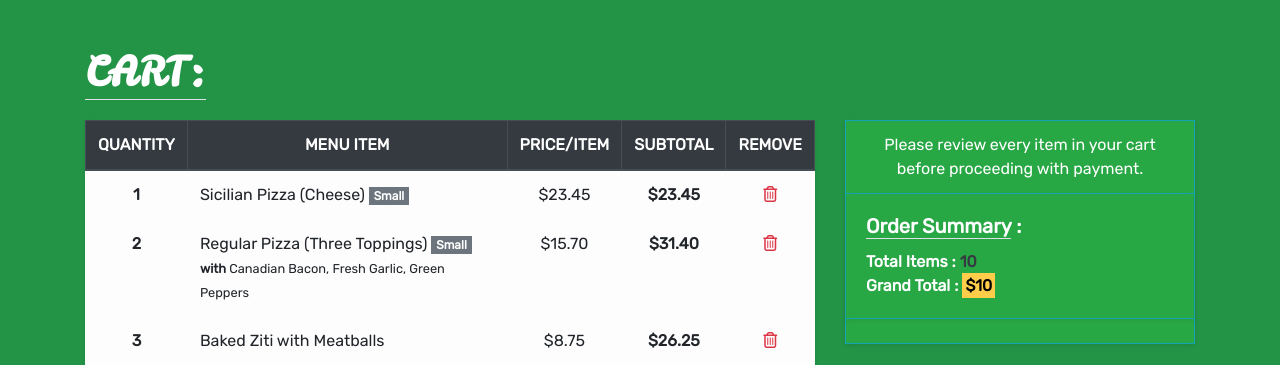
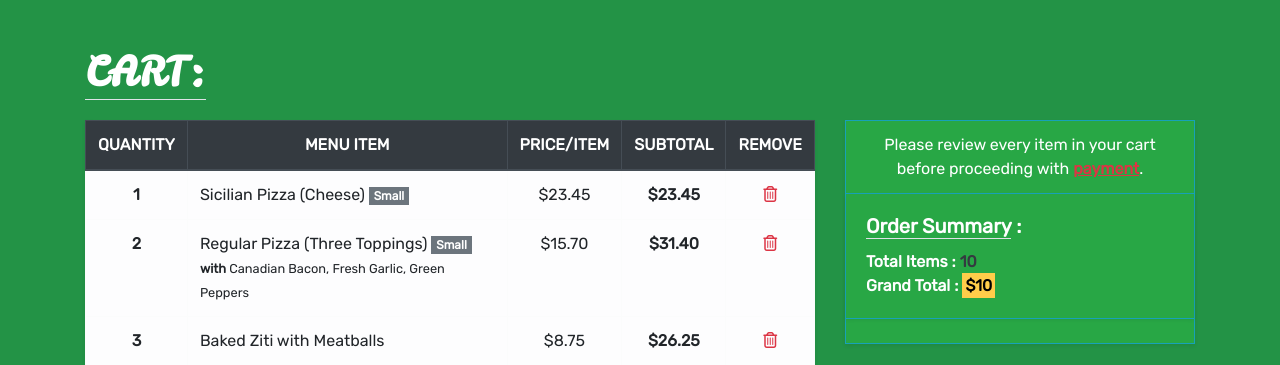
Before and after one commit to guymelef/django-pizza, a Django app: template templates/cart/cart.html in a window 1280 px wide. Shown: the part 60-425 px from the top of the page. Run offline with Django 3.2, Linux system fonts and the light colour scheme; data comes from the database, SQL or seed files in the repository; the template is opened without the code that fills it: values that come from a table or form of the project are taken from there, most other values are stand-ins (such as "Sample title", 1, 10 or a date in 2020); some libraries are stand-ins or nearby versions.

Commit message:
Add link to list of test credit cards to use for payment

```diff
--- a/templates/cart/cart.html
+++ b/templates/cart/cart.html
@@ -49,7 +49,7 @@
         </div>
         <div class="col-lg-4">
           <div class="card bg-success text-white border-info mb-3 rounded-0 shadow-sm">
-            <div class="card-header bg-transparent border-info text-center">Please review every item in your cart before proceeding with payment.</div>
+            <div class="card-header bg-transparent border-info text-center">Please review every item in your cart before proceeding with <a href="https://stripe.com/docs/testing#cards" target="blank" class="text-danger font-weight-bold"><u>payment</u></a>.</div>
             <div class="card-body text-white shadow-sm">
               <h5 class="card-title font-weight-bold"><span class="border-bottom">Order Summary</span> :</h5>
               <p class="card-text">
```
